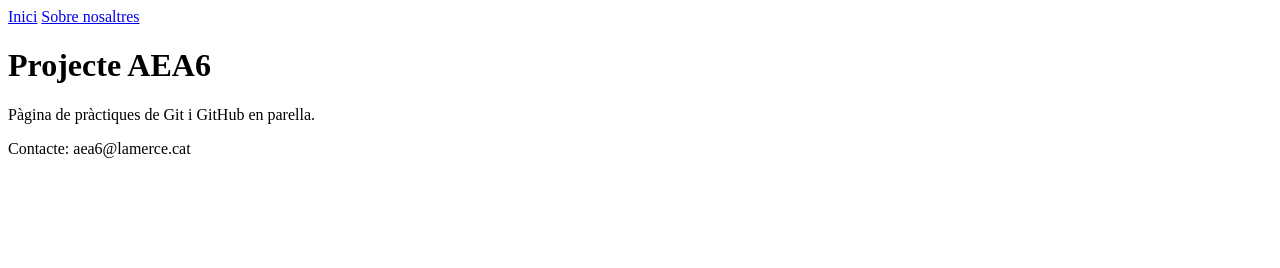
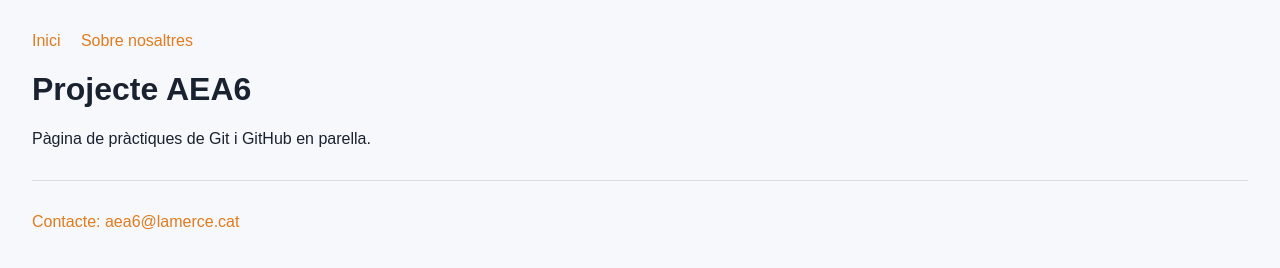
Before and after one commit to EnricAnt1/aea6-EnricAnt1-2star444, a website: page index.html in a window 1280 px wide. Drawn offline with Linux system fonts and the light colour scheme.

Commit message:
Afegeix estils CSS a la pàgina

```diff
--- a/index.html
+++ b/index.html
@@ -1,8 +1,9 @@
-<!DOCTYPE html>
+<!doctype html>
 <html lang="ca">
   <head>
-  <meta charset="UTF-8">
+    <meta charset="UTF-8" />
     <title>El nostre projecte AEA6</title>
+    <link rel="stylesheet" href="style.css" />
   </head>
   <body>
     <header>
--- /dev/null
+++ b/style.css
@@ -0,0 +1,20 @@
+body {
+  font-family: sans-serif;
+  margin: 0;
+  padding: 2rem;
+  background: #f6f8fb;
+  color: #1a2230;
+}
+
+header nav a {
+  margin-right: 1rem;
+  color: #e07b1e;
+  text-decoration: none;
+}
+
+footer {
+  margin-top: 2rem;
+  padding-top: 1rem;
+  border-top: 1px solid #ddd;
+  color: #e07b1e;
+}
```
Lines whose indentation alone changed are shown as unchanged.
